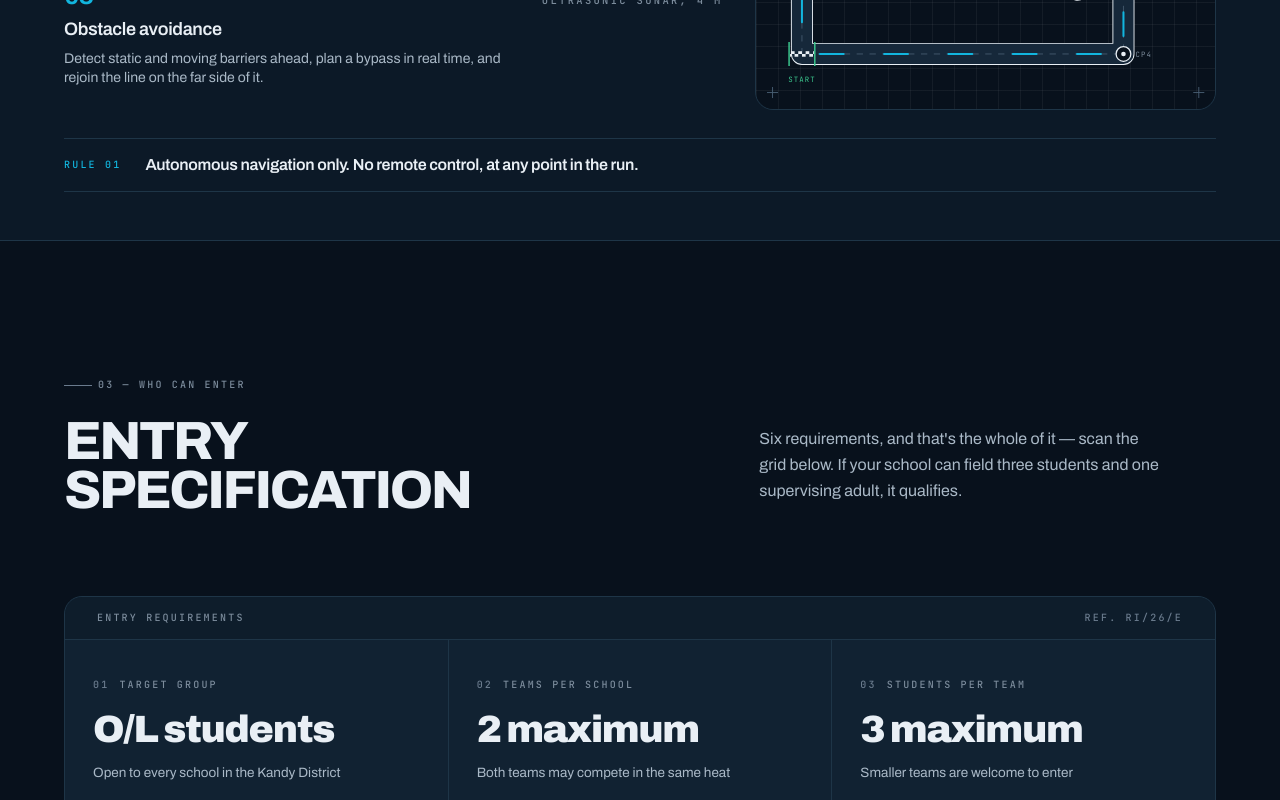
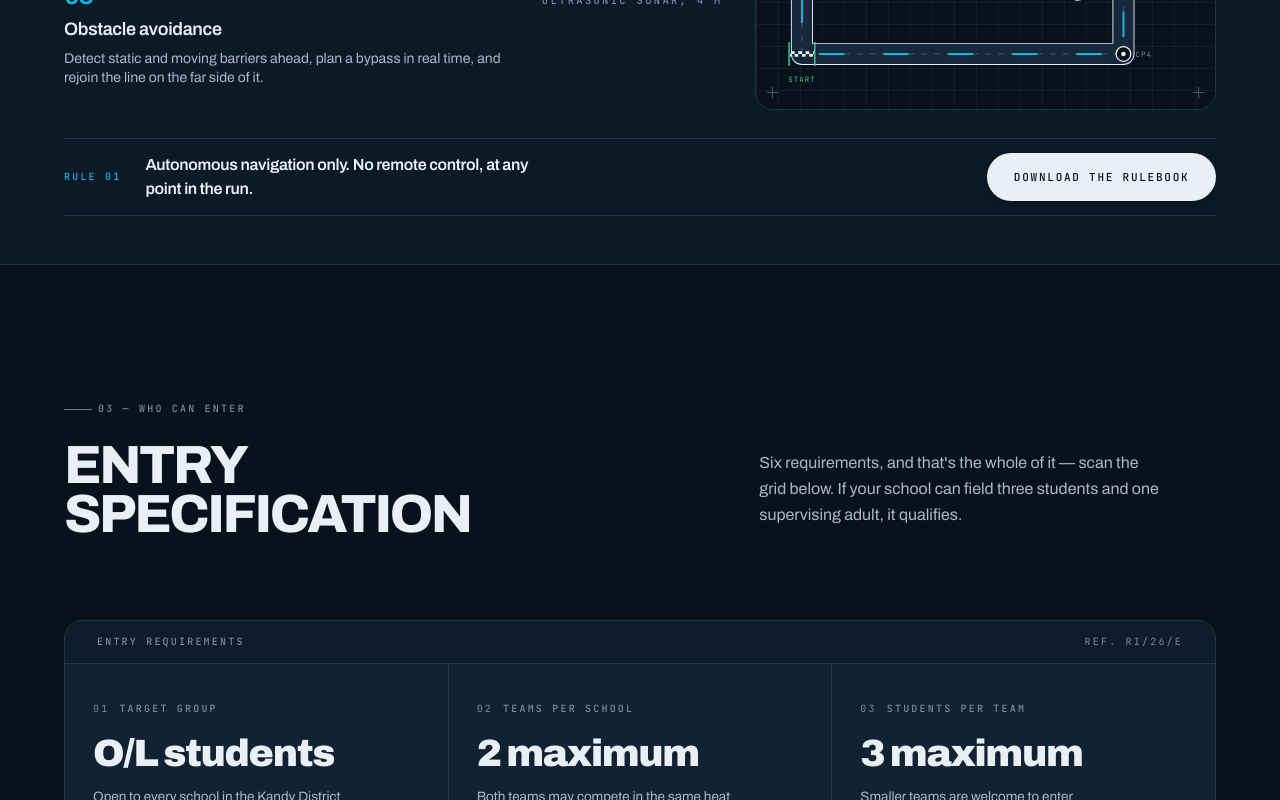
Before and after one commit to tharunchndrn/kic-robo-invent, a React (Vite) app: page / in a window 1280 px wide. Shown: the part 2340-3140 px from the top of the page. Built offline with nearby package versions, Linux system fonts and the light colour scheme.

Commit message:
feat: publish rulebook PDF and add download buttons

```diff
--- a/src/components/Challenge.jsx
+++ b/src/components/Challenge.jsx
@@ -109,12 +109,23 @@ export default function Challenge() {
             whileInView={{ opacity: 1 }}
             viewport={{ once: true, margin: '-60px' }}
             transition={{ delay: 0.2 }}
-            className="mt-6 lg:mt-7 border-t border-b border-rule py-3.5 flex flex-col sm:flex-row sm:items-center gap-2 sm:gap-6"
+            className="mt-6 lg:mt-7 border-t border-b border-rule py-3.5 flex flex-col sm:flex-row sm:items-center justify-between gap-5 sm:gap-6"
           >
-            <span className="eyebrow-bare text-flare shrink-0">Rule 01</span>
-            <p className="font-display font-semibold text-[15px] sm:text-base tracking-[-0.02em]">
-              Autonomous navigation only. No remote control, at any point in the run.
-            </p>
+            <div className="flex flex-col sm:flex-row sm:items-center gap-2 sm:gap-6">
+              <span className="eyebrow-bare text-flare shrink-0">Rule 01</span>
+              <p className="font-display font-semibold text-[15px] sm:text-base tracking-[-0.02em] max-w-[42ch]">
+                Autonomous navigation only. No remote control, at any point in the run.
+              </p>
+            </div>
+
+            <a
+              href="/KIC-Robo-Invent-Rulebook.pdf"
+              target="_blank"
+              rel="noopener noreferrer"
+              className="btn btn-solid shrink-0 shadow-lg"
+            >
+              Download the rulebook
+            </a>
           </motion.div>
         </div>
       </div>
--- a/src/components/NowRunning.jsx
+++ b/src/components/NowRunning.jsx
@@ -7,7 +7,7 @@ import { motion } from 'framer-motion'
 
 const board = [
   { k: 'Status', v: 'Under way' },
-  { k: 'Next session', v: '17 Sep, 8.00 am' },
+  { k: 'Next session', v: '25 Sep, 8.00 am' },
   { k: 'Entries', v: 'Closed' },
   { k: 'District', v: 'Kandy' },
 ]
@@ -42,8 +42,8 @@ export default function NowRunning() {
               </h2>
 
               <p className="mt-7 max-w-[46ch] text-[15px] sm:text-base leading-relaxed text-carbon/75">
-                Entries have closed and the teams are in the labs. The briefing and the first
-                workshop are done; Workshop 02 takes on motors and motion control on the 17th,
+                Entries have closed and the teams are in the labs. The briefing and the first two
+                workshops are done; Workshop 03 takes place on the 25th,
                 from 8.00 am at the Kandy Innovation Centre.
               </p>
 
@@ -52,9 +52,14 @@ export default function NowRunning() {
                   See the day board
                   <span aria-hidden className="text-base leading-none -mt-px">&#8595;</span>
                 </a>
-                <span className="btn border border-carbon/25 text-carbon/55 cursor-not-allowed select-none">
-                  Rulebook &mdash; PDF soon
-                </span>
+                <a
+                  href="/KIC-Robo-Invent-Rulebook.pdf"
+                  target="_blank"
+                  rel="noopener noreferrer"
+                  className="btn bg-white text-carbon font-semibold shadow-lg hover:scale-105 transition-transform"
+                >
+                  Download the rulebook
+                </a>
               </div>
             </div>
 
@@ -63,7 +68,7 @@ export default function NowRunning() {
               <div className="border-t border-carbon/25 pt-6">
                 <p className="eyebrow-bare text-carbon/60">Bootcamp days complete</p>
                 <p className="mt-3 flex items-baseline gap-3 font-display font-semibold tnum leading-[0.78] tracking-[-0.06em] text-carbon">
-                  <span className="text-[72px] sm:text-[96px]">01</span>
+                  <span className="text-[72px] sm:text-[96px]">02</span>
                   <span className="text-[24px] sm:text-[30px] text-carbon/50">/ 04</span>
                 </p>
               </div>
```
Also changed, not shown: 1 other file (tests, documents, lock files or other folders).
